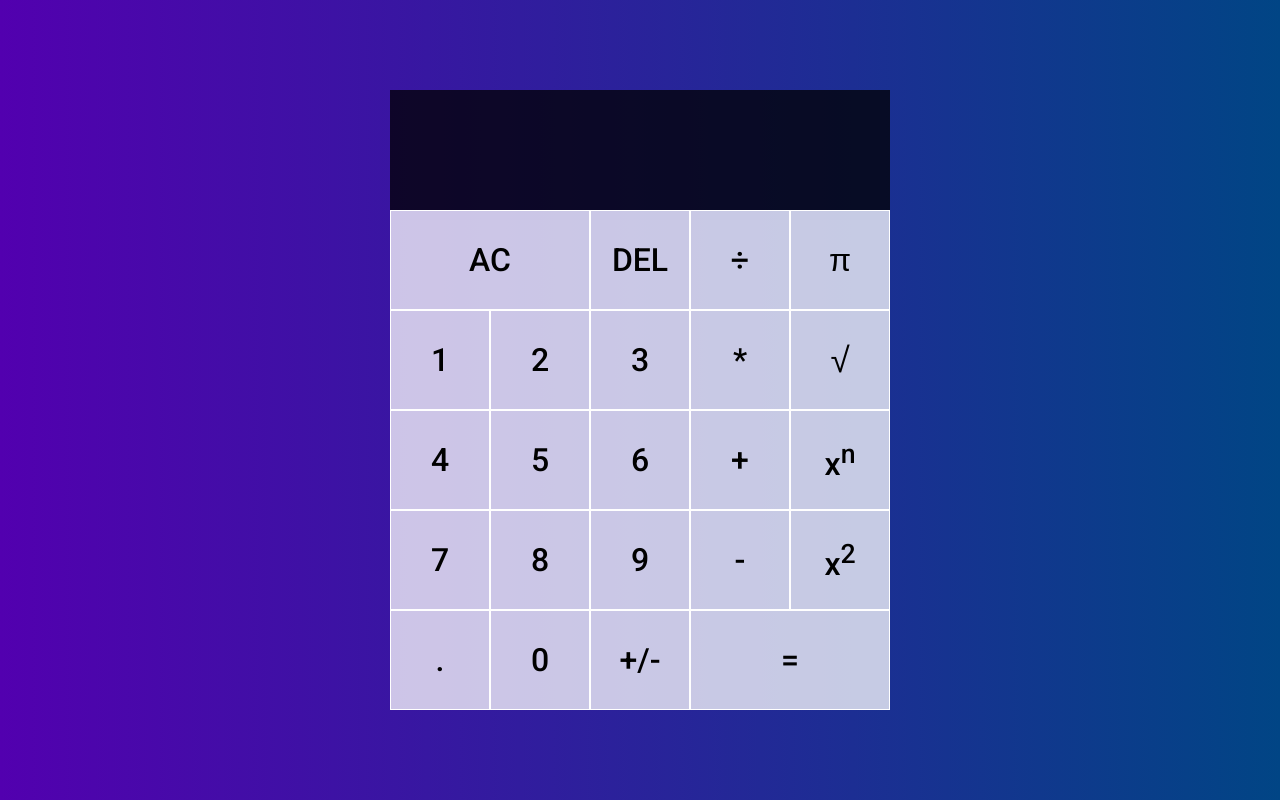
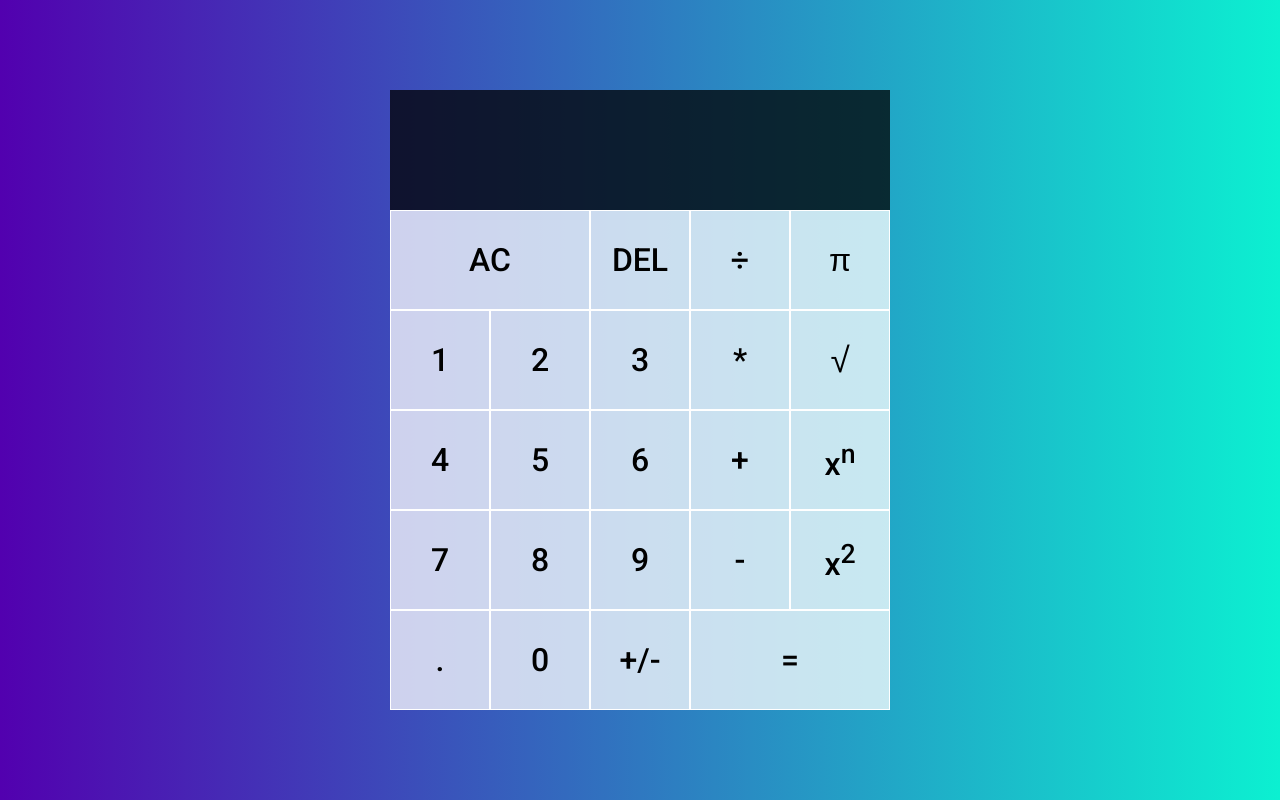
Before and after one commit to nickknapton12/Javascript-Calculator, a plain HTML site: page index.html in a window 1280 px wide. Drawn offline with Linux system fonts and the light colour scheme.

Commit message:
Update styles.css

```diff
--- a/styles.css
+++ b/styles.css
@@ -7,7 +7,7 @@
 body{
     padding:0;
     margin: 0;
-    background: linear-gradient(to right, #5200af, #014585)
+    background: linear-gradient(to right, #5200af, #0cf0d1)
 }
 
 .CalculatorWrapper{
```
